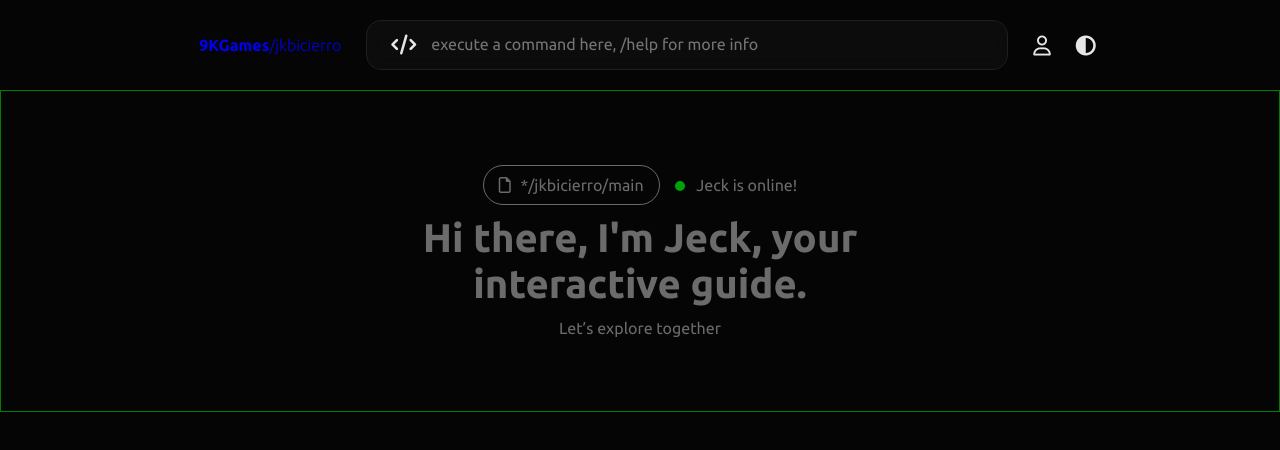
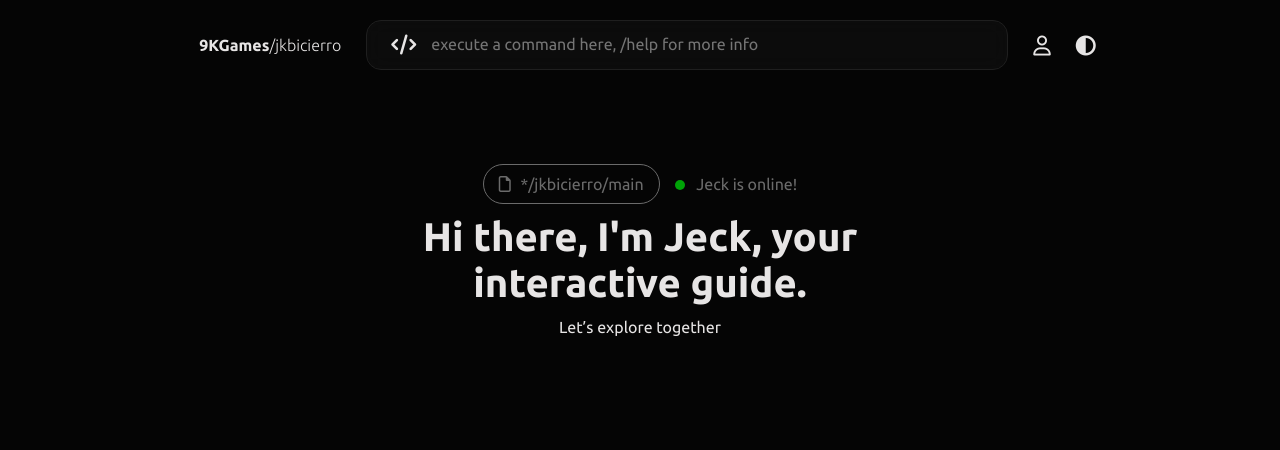
Before and after one commit to jkbicierro/jkbicierro.github.io, a plain HTML site: page index.html in a window 1280 px wide. Shown: the top 450 px of the page. Drawn offline with Linux system fonts and the light colour scheme.

Commit message:
dark mode fixed

```diff
--- a/index.css
+++ b/index.css
@@ -24,7 +24,8 @@
     user-select: none;
 }
 body {
-    transition: background-color 0.3s ease;
+    height: 200vh;
+    transition: background-color 0.5s ease;
 }
 body[data-mode="dark"] {
     background-color: var(--black);
@@ -50,6 +51,9 @@ nav {
 
     z-index: 1;
 }
+nav a {
+    color: var(--white);
+}
 .nav-cmdbox {
     position: relative;
 }
@@ -67,6 +71,8 @@ nav {
     border: 1px solid rgb(31, 31, 31);
     backdrop-filter: blur(10px);
     width: 35em;
+
+    color:var(--white);
 }
 .nav-cmdbox input[type=text]:hover {
     transition: all 0.5s ease;
@@ -86,7 +92,6 @@ nav #icon {
 
 /* Section: Hero Section */
 .hero-section {
-    border: 1px solid green;
     position: relative;
     height: 20em;
     margin-top: 90px;
@@ -98,7 +103,7 @@ nav #icon {
     justify-content: center;
     text-align: center;
 
-    color: var(--grey);
+    color: var(--white);
 }
 
 /*--*/
```
